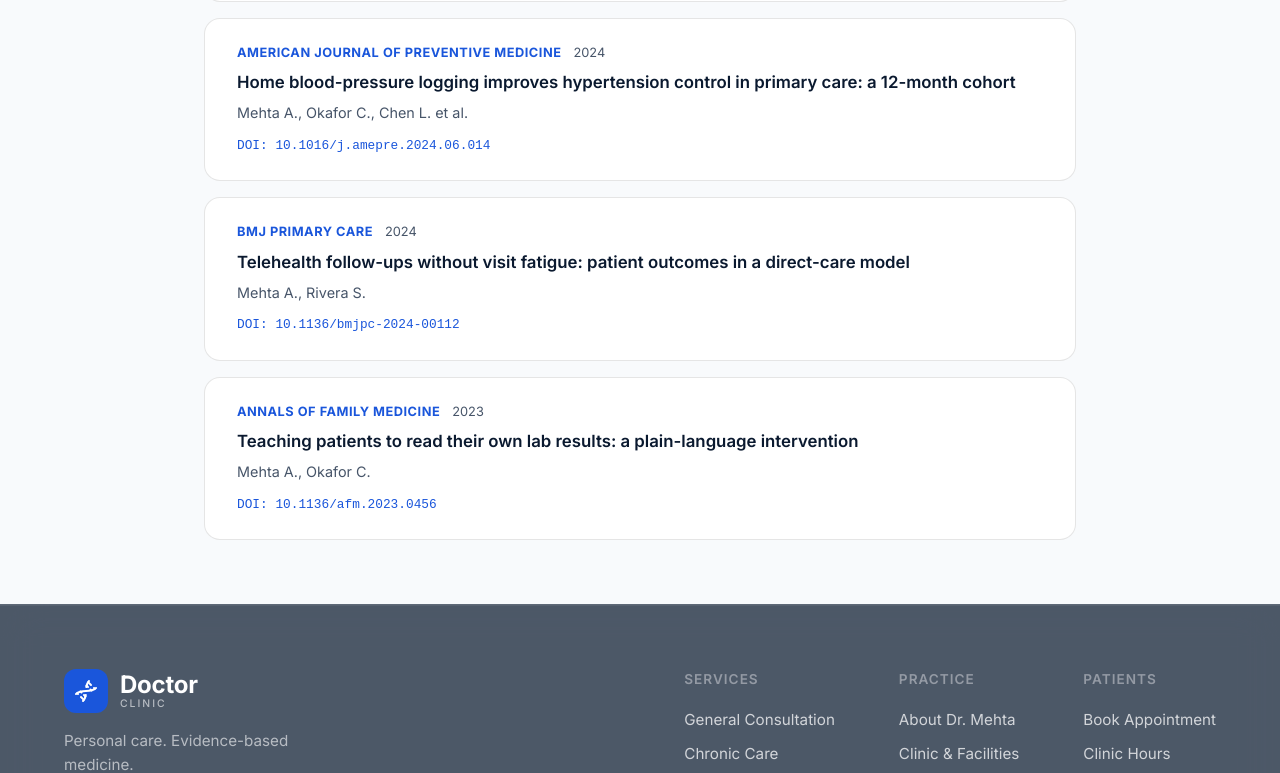
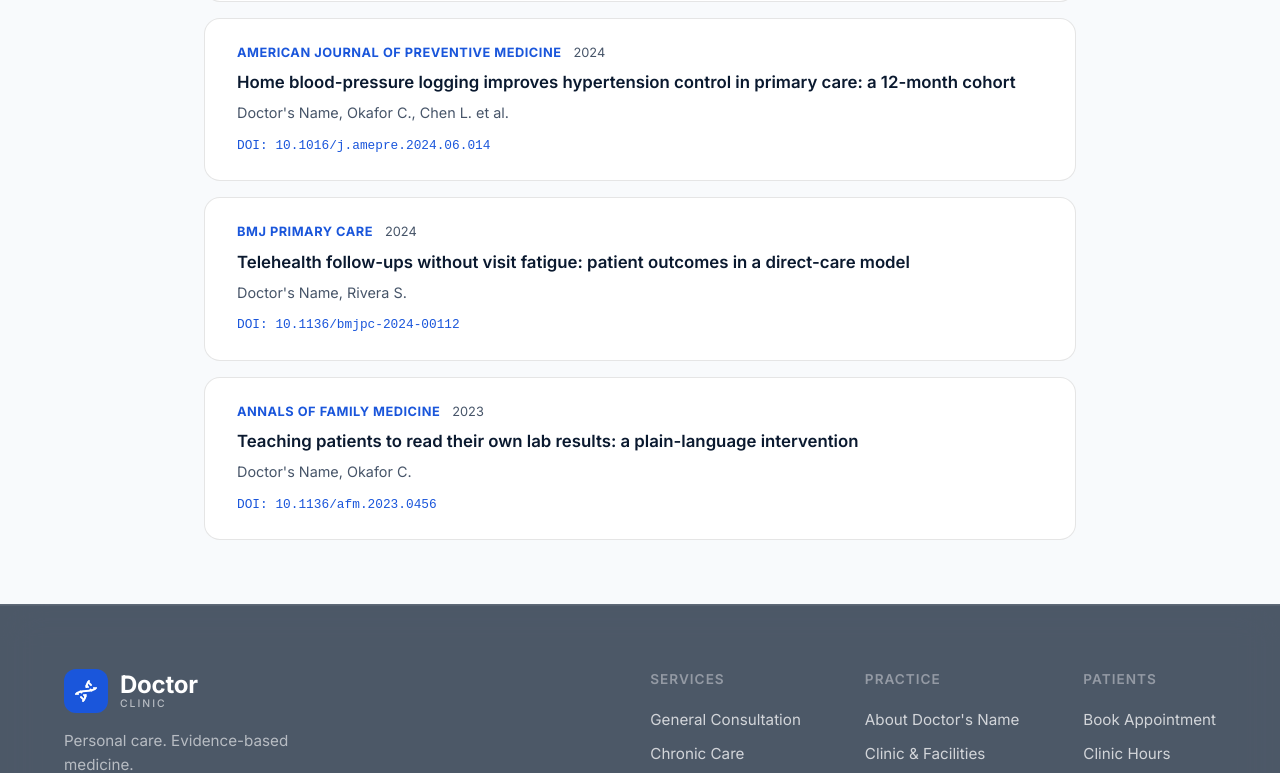
Before and after one commit to XORNOTFOUND02/genova-biosciences, a React (Vite) app: page /research in a window 1280 px wide. Shown: the part 3397-4170 px from the top of the page. Built offline with nearby package versions, Linux system fonts and the light colour scheme.

Commit message:
fix(content): replace placeholder name with 'Doctor's Name' across all pages

```diff
--- a/index.html
+++ b/index.html
@@ -4,8 +4,8 @@
     <meta charset="UTF-8" />
     <link rel="icon" type="image/svg+xml" href="/vite.svg" />
     <meta name="viewport" content="width=device-width, initial-scale=1.0" />
-    <meta name="description" content="Doctor Clinic — Dr. Aarav Mehta, family medicine in Boston. Thirty-minute appointments, evidence-based care and same-day answers." />
-    <title>Doctor Clinic — Dr. Aarav Mehta, Family Medicine</title>
+    <meta name="description" content="Doctor Clinic — Doctor's Name, family medicine in Boston. Thirty-minute appointments, evidence-based care and same-day answers." />
+    <title>Doctor Clinic — Doctor's Name, Family Medicine</title>
   </head>
   <body>
     <div id="root"></div>
--- a/src/About.tsx
+++ b/src/About.tsx
@@ -75,7 +75,7 @@ const stats = [
 
 const team = [
   {
-    name: 'Aarav Mehta',
+    name: "Doctor's Name",
     role: 'Founder & Family Physician',
     bio: 'Board-certified in family medicine with 18 years of clinic experience and a weekly research habit.',
   },
@@ -104,7 +104,7 @@ export default function About() {
         <div className="about-hero-content">
           <div className="about-chip">
             <span className="about-chip-dot" aria-hidden="true" />
-            <span className="about-chip-text">About Dr. Mehta</span>
+            <span className="about-chip-text">About Doctor's Name</span>
           </div>
           <h1 className="about-title">
             Doctor, teacher, lifelong
@@ -112,7 +112,7 @@ export default function About() {
             <span className="highlight">student</span> of medicine.
           </h1>
           <p className="about-subtitle">
-            Dr. Aarav Mehta runs a solo family-medicine practice that blends
+            Doctor's Name runs a solo family-medicine practice that blends
             clinic time, teaching and preventive-care research — one patient,
             one honest conversation at a time.
           </p>
--- a/src/App.tsx
+++ b/src/App.tsx
@@ -195,7 +195,7 @@ function Footer() {
           </div>
           <div className="footer-col">
             <h4>Practice</h4>
-            <Link to="/about">About Dr. Mehta</Link>
+            <Link to="/about">About Doctor's Name</Link>
             <Link to="/technology">Clinic & Facilities</Link>
             <Link to="/research">Publications</Link>
             <Link to="/careers">Patient Stories</Link>
@@ -261,7 +261,7 @@ function Home() {
 
           {/* Description */}
           <p className="hero-description">
-            Dr. Aarav Mehta runs a solo family-medicine practice built on
+            Doctor's Name runs a solo family-medicine practice built on
             thirty-minute appointments, honest answers and prevention first.
           </p>
 
@@ -280,7 +280,7 @@ function Home() {
               <span className="play-icon-wrapper" aria-hidden="true">
                 <Play className="play-icon" size={12} strokeWidth={2.5} />
               </span>
-              Meet Dr. Mehta
+              Meet Doctor's Name
             </button>
           </div>
         </div>
--- a/src/Careers.tsx
+++ b/src/Careers.tsx
@@ -200,7 +200,7 @@ export default function Careers() {
               <ArrowRight className="arrow-icon" size={18} strokeWidth={2} />
             </Link>
             <Link to="/about" className="btn-secondary">
-              About Dr. Mehta
+              About Doctor's Name
             </Link>
           </div>
         </div>
--- a/src/Research.tsx
+++ b/src/Research.tsx
@@ -47,28 +47,28 @@ const publications = [
     journal: 'Journal of Family Practice',
     year: '2025',
     title: 'Door-to-doctor time under ten minutes: redesigning solo-practice scheduling',
-    authors: 'Mehta A., Rivera S.',
+    authors: "Doctor's Name, Rivera S.",
     doi: '10.1093/jfp/2025.0187',
   },
   {
     journal: 'American Journal of Preventive Medicine',
     year: '2024',
     title: 'Home blood-pressure logging improves hypertension control in primary care: a 12-month cohort',
-    authors: 'Mehta A., Okafor C., Chen L. et al.',
+    authors: "Doctor's Name, Okafor C., Chen L. et al.",
     doi: '10.1016/j.amepre.2024.06.014',
   },
   {
     journal: 'BMJ Primary Care',
     year: '2024',
     title: 'Telehealth follow-ups without visit fatigue: patient outcomes in a direct-care model',
-    authors: 'Mehta A., Rivera S.',
+    authors: "Doctor's Name, Rivera S.",
     doi: '10.1136/bmjpc-2024-00112',
   },
   {
     journal: 'Annals of Family Medicine',
     year: '2023',
     title: 'Teaching patients to read their own lab results: a plain-language intervention',
-    authors: 'Mehta A., Okafor C.',
+    authors: "Doctor's Name, Okafor C.",
     doi: '10.1136/afm.2023.0456',
   },
 ];
--- a/src/Solutions.tsx
+++ b/src/Solutions.tsx
@@ -139,7 +139,7 @@ export default function Solutions() {
               <ArrowRight className="arrow-icon" size={18} strokeWidth={2} />
             </Link>
             <Link to="/about" className="btn-secondary">
-              About Dr. Mehta
+              About Doctor's Name
             </Link>
           </div>
         </div>
--- a/src/StoryModal.tsx
+++ b/src/StoryModal.tsx
@@ -80,7 +80,7 @@ export default function StoryModal({ isOpen, onClose }: StoryModalProps) {
           </video>
         </div>
         <div className="story-modal-caption">
-          <h3>Meet Dr. Mehta</h3>
+          <h3>Meet Doctor's Name</h3>
           <p>
             Eighteen years of family medicine in one practice — see how Doctor
             Clinic puts listening before prescribing.
```
